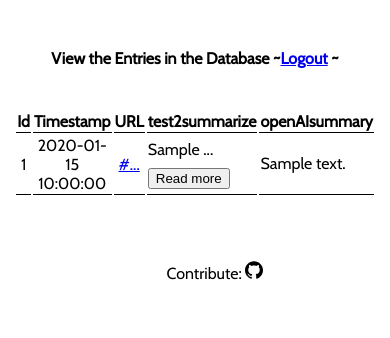
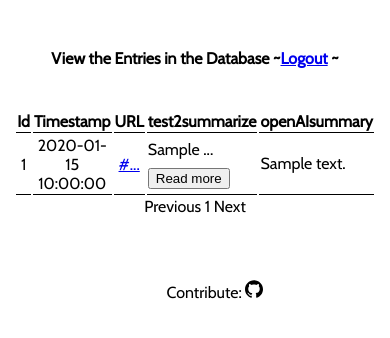
Before and after one commit to satishsurath/archive.summarizeme.io, a Flask app: page /logs in a window 390 px wide. Shown: the part 179-517 px from the top of the page. Run offline with Flask 3, Linux system fonts and the light colour scheme; the visitor is signed in with stand-in values (Sample User, id 1); tables that the repository leaves empty hold one stand-in row (values such as "Sample post").

Commit message:
Adding Pagination Support and Making the Logs Table Responsive
Signed-off-by: Satish Surath <s@n-m.co>

```diff
--- a/app/routes.py
+++ b/app/routes.py
@@ -96,8 +96,12 @@ def logout():
 @app.route('/logs')
 @login_required
 def logs():
-    entries = Entry_Post.query.order_by(Entry_Post.id.desc())
+    page = request.args.get('page', 1, type=int)
+    per_page = request.args.get('per_page', 5, type=int)
+    entries = Entry_Post.query.order_by(Entry_Post.id.desc()).paginate(page=page, per_page=per_page)
     return render_template('logs.html', entries=entries)
+    #entries = Entry_Post.query.order_by(Entry_Post.id.desc())
+    #return render_template('logs.html', entries=entries)
 
 
 @app.route('/summarizeText', methods=['GET', 'POST'])
--- a/app/templates/logs.html
+++ b/app/templates/logs.html
@@ -7,7 +7,7 @@
 <br>
 
 
-  <table id="data" class="table table-striped">
+  <table id="data" class="table table-striped table-responsive">
     <thead>
       <tr>
         <th>Id</th>
@@ -62,6 +62,29 @@
       {% endfor %}
     </tbody>
   </table>
+  <div class="pagination">
+    {% if entries.has_prev %}
+      <a href="{{ url_for('logs', page=entries.prev_num, per_page=entries.per_page) }}">Previous</a>
+    {% else %}
+      <span class="disabled">Previous</span>
+    {% endif %}
+    {% for num in entries.iter_pages() %}
+      {% if num %}
+        {% if num == entries.page %}
+          <span class="current">{{ num }}</span>
+        {% else %}
+          <a href="{{ url_for('logs', page=num, per_page=entries.per_page) }}">{{ num }}</a>
+        {% endif %}
+      {% else %}
+        <span class="ellipsis">...</span>
+      {% endif %}
+    {% endfor %}
+    {% if entries.has_next %}
+      <a href="{{ url_for('logs', page=entries.next_num, per_page=entries.per_page) }}">Next</a>
+    {% else %}
+      <span class="disabled">Next</span>
+    {% endif %}
+  </div>
   <script>
 function myFunction(id) {
   var dots = document.querySelector(`.card[data-id="${id}"] .dots`);
```
